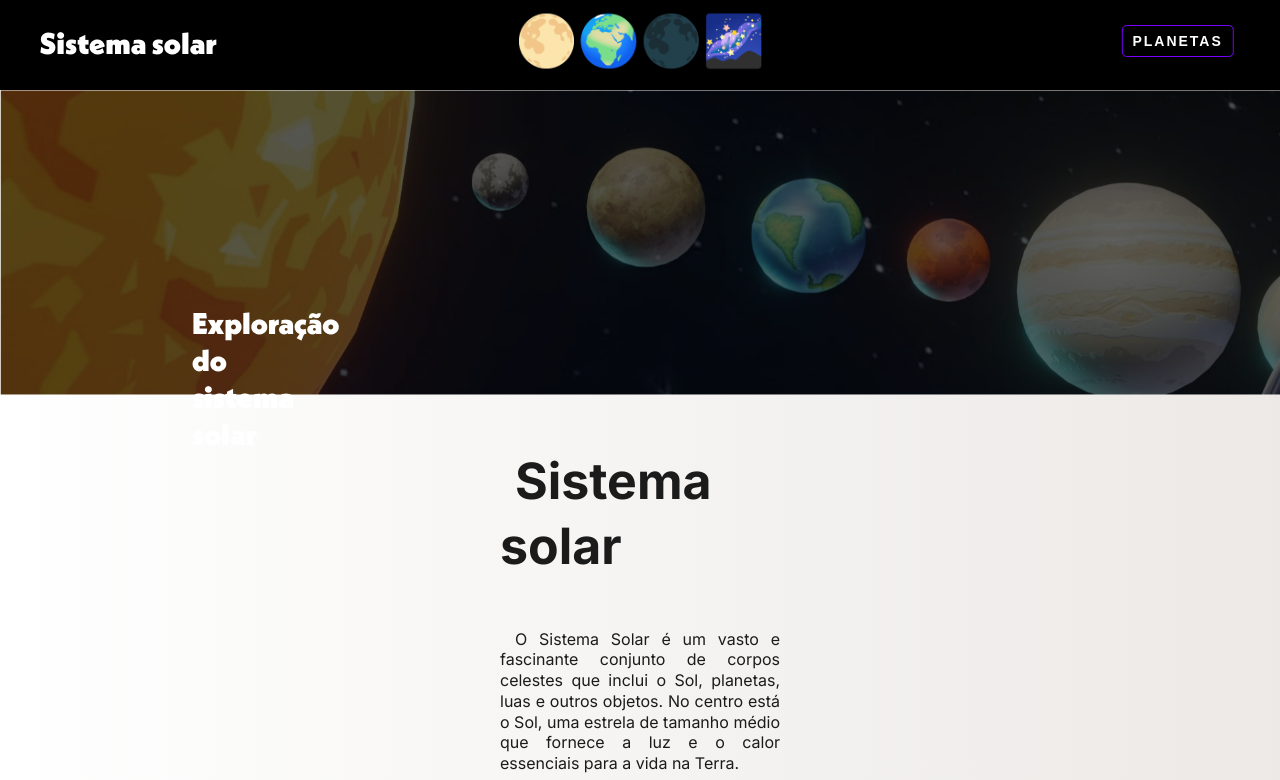
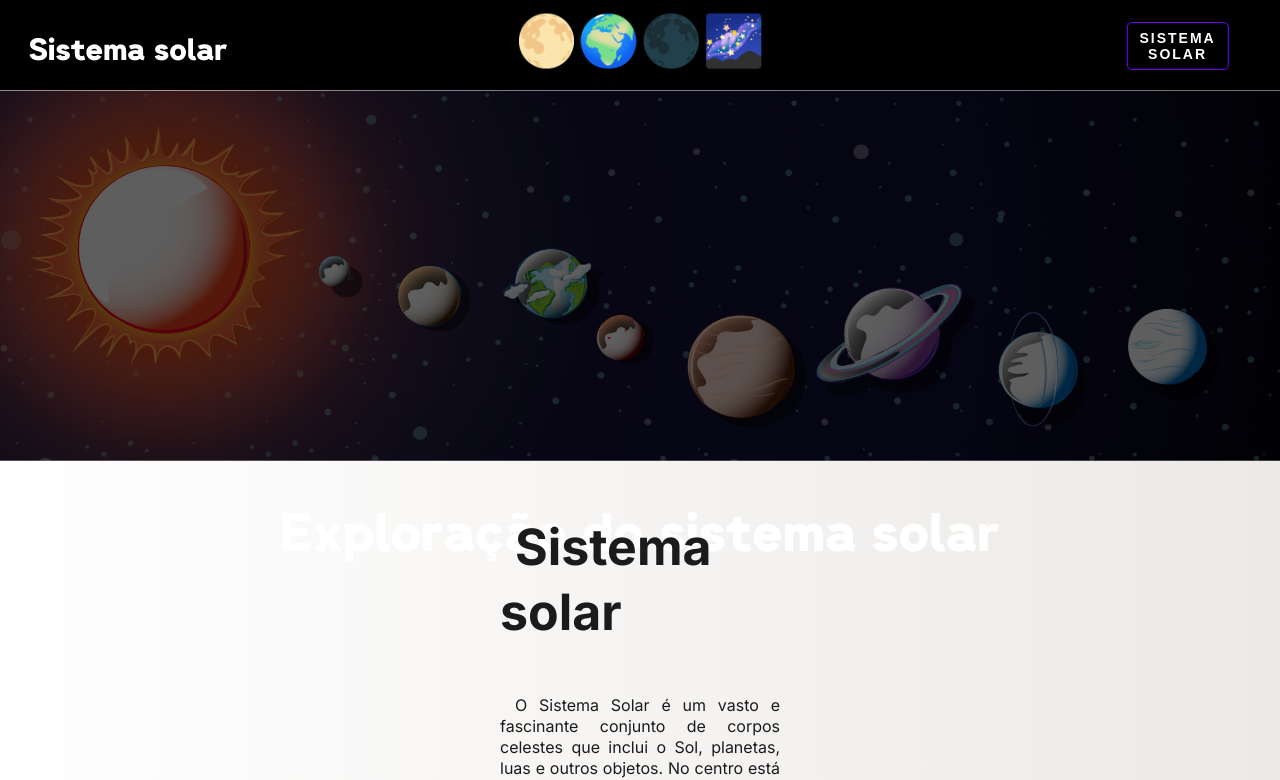
Before and after one commit to iancalegari/Estudo-site-simples, a plain HTML site: page HTML - Esqueleto SITE.html in a window 1280 px wide. Shown: the top 780 px of the page. Drawn offline with Linux system fonts and the light colour scheme.

Commit message:
Nova fonte, fundo, e botão 0.0.5

```diff
--- a/HTML - Esqueleto SITE.html
+++ b/HTML - Esqueleto SITE.html
@@ -8,21 +8,20 @@
     <title>Sistema Solar</title>
   </head>
   <body>
-    <script src="botões.js"></script>
     <h1>Sistema solar</h1>
     <div class="terraimg">🌕🌍🌑🌌</div>
     <!-- <div class="texto2titulo">Planetas        Luas        Estrelas</div> -->
     <!--                                                                       -->
     <!--                                                                       -->
     <!--                                                                       -->
-    <button>Planetas</button>
+    <button id="Botao">Sistema Solar</button>
     <!--                                                                       -->
     <!--                                                                       -->
     <!--                                                                       -->
     <div class="imagem-container">
-      <img src="Img/sistemasolar1.png" alt="Imagem do Sistema Solar" />
+      <img src="Img/sistemasolar.png" alt="Imagem do Sistema Solar" />
       <div class="textocaixatitulo">
-        <h1>Exploração do sistema solar</h1>
+        <h2>Exploração do sistema solar</h2>
       </div>
     </div>
     <!--                                                                       -->
@@ -81,4 +80,5 @@
     <!--                                                                       -->
     <!--                                                                       -->
   </body>
+  <script src="botões.js"></script>
 </html>
--- a/botões.js
+++ b/botões.js
@@ -0,0 +1,3 @@
+document.getElementById("Botao").addEventListener("click", function () {
+  window.location.href = "https://pt.wikipedia.org/wiki/Sistema_Solar";
+});
--- a/style.css
+++ b/style.css
@@ -7,6 +7,12 @@
     url("Fonts/NeueKabel-Medium.otf") format("truetype");
   font-weight: 350;
   font-style: normal;
+}
+@font-face {
+  font-family: "Giphurs";
+  src: url("Fonts/Giphurs-Black.otf") format("opentype"),
+    url("Fonts/GiphursSC-Medium.otf") format("truetype");
+  font-weight: 50;
 }
 
 body {
@@ -21,8 +27,7 @@ body {
 }
 
 h1 {
-  font-family: "NeueKabel", sans-serif;
-  font-weight: 350;
+  font-family: "Giphurs", sans-serif;
   color: #ffffff;
   position: fixed;
   top: 8px;
@@ -45,15 +50,28 @@ h1 {
 }*/
 
 .textocaixatitulo {
-  font-family: "Inter", serif;
+  font-family: "Giphurs", sans-serif;
   color: #ffffff;
   position: absolute; /* aqui é para o texto ficar em cima da imagem que coloquei no fundo */
-  top: 8%;
-  left: 15%;
+  top: 18%;
+  left: 50%;
   transform: translate(-50%, -50%);
-  font-size: 95px;
-  max-width: 90%;
+  font-size: 35px;
+  word-break: break-word;
+  width: 100%;
 }
+
+/*h2 {
+  font-family: "Giphurs", sans-serif;
+  font-weight: 50;
+  color: #ffffff;
+  position: fixed;
+  top: 8px;
+  left: -90%;
+  transform: translateX(50%);
+  font-size: 30px;
+  width: 100%;
+}*/
 
 .terraimg {
   position: absolute;
@@ -128,10 +146,10 @@ p {
   position: relative;
 }
 
-/* Botão */
+/* Botão adicionado e configurações */
 button {
   position: absolute;
-  top: -65px;
+  top: -68px;
   left: 92%;
   transform: translateX(-50%);
   padding: 7px 10px;
```
Also changed, not shown: Fonts/Giphurs-Black.otf (added), Fonts/Giphurs-Bold.otf (added), Fonts/Giphurs-Medium.otf (added), Fonts/Giphurs-Regular.otf (added), Fonts/GiphursSC-Black.otf (added), Fonts/GiphursSC-Bold.otf (added), Fonts/GiphursSC-Medium.otf (added), Fonts/GiphursSC-Regular.otf (added), Img/sistemasolar.jpg (deleted), Img/sistemasolar.png (added), Img/sistemasolar2.png (added).
